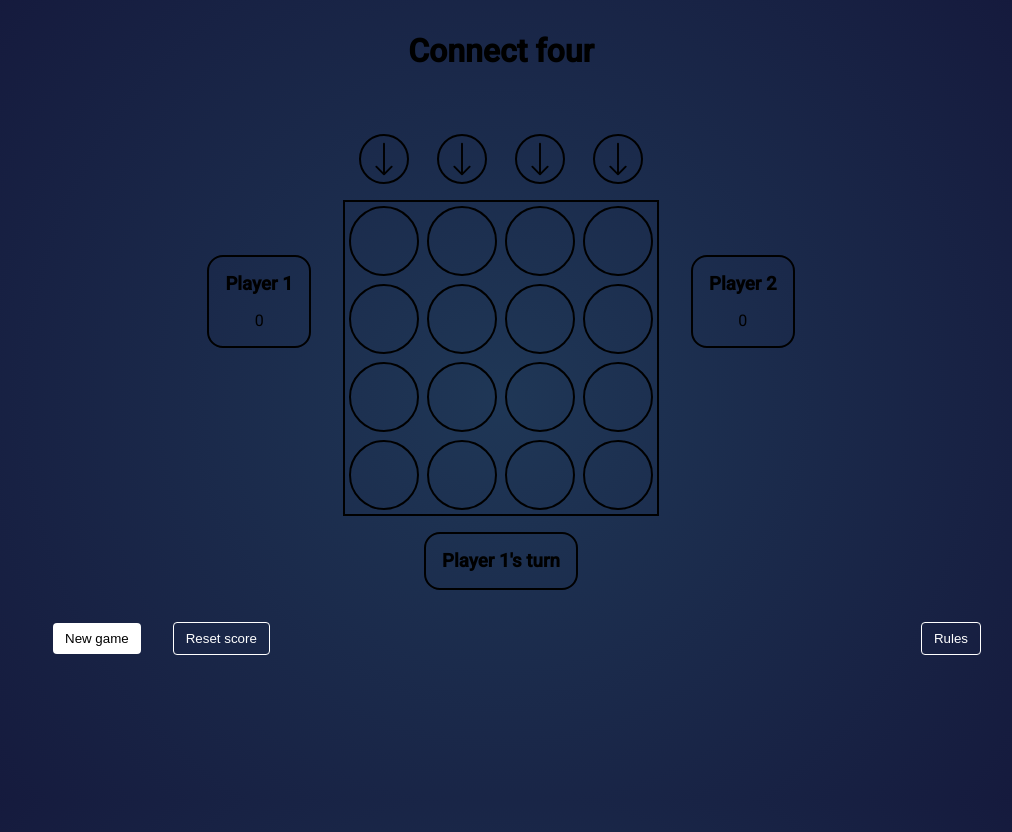
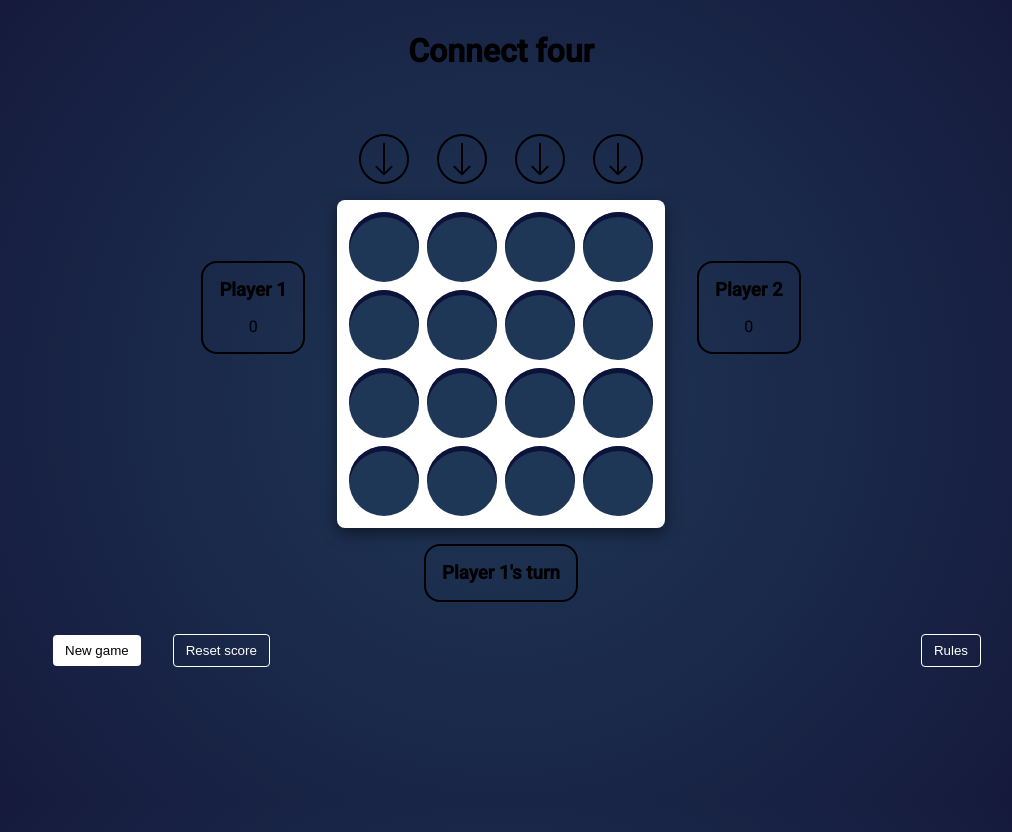
Before and after one commit to felicialyden/connect-four, an Angular app: page / in a window 1280 px wide. Shown: the whole page, without its empty margins (139-1151 px from the left). Built offline with nearby package versions, Linux system fonts and the light colour scheme.

Commit message:
style board

```diff
--- a/src/app/board-square/board-square.component.css
+++ b/src/app/board-square/board-square.component.css
@@ -1,5 +1,6 @@
 .board-element {
-    border: 2px solid black;
+    background-color: hsl(214, 47%, 23%);
+    box-shadow: 0px 5px rgb(12, 18, 57) inset;
     border-radius: 10rem;
     margin: 0.25rem;
     height: 70px;
@@ -8,8 +9,10 @@
 
 .board-selected-1 {
     background-color: rgb(187, 14, 14);
+    box-shadow: none;
 }
 
 .board-selected-2 {
-    background-color: rgb(40, 40, 109);
+    background-color: rgb(241, 193, 22);
+    box-shadow: none;
 }
--- a/src/app/board/board.component.css
+++ b/src/app/board/board.component.css
@@ -2,8 +2,10 @@
     display: grid;
     grid-template-columns: repeat(4, 1fr);
     grid-template-rows: repeat(4, 1fr);
-    border: 2px solid black;
-}
+    border-radius: 0.5rem;
+    background-color: white;
+    padding: 0.5rem;
+    box-shadow: 0 5px 15px rgba(0, 0, 0, 0.5);}
 
 .board-wrapper {
     display: flex;
```
